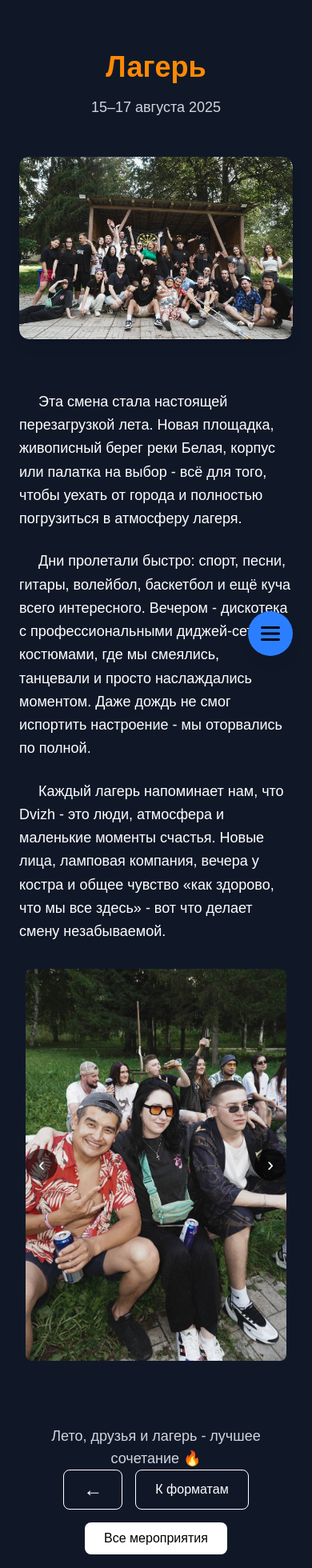
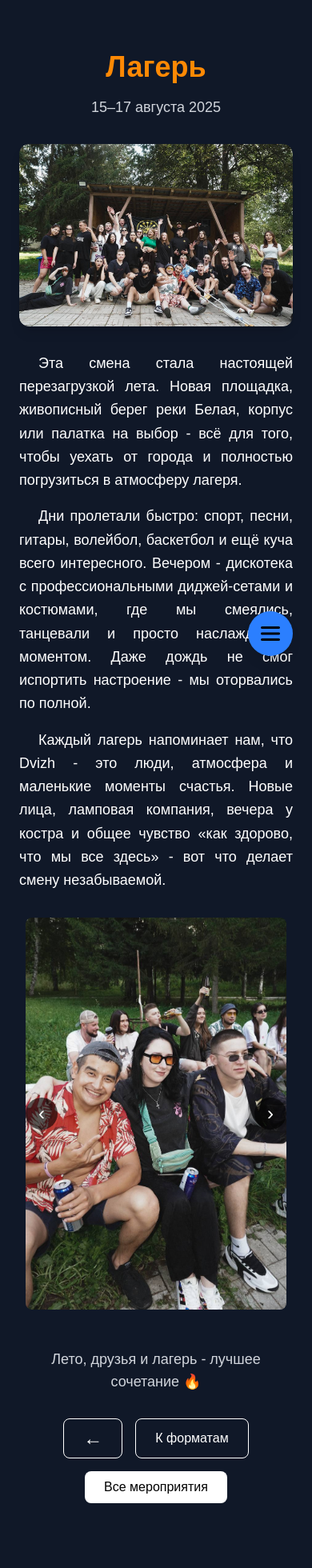
Before and after one commit to NGng166/dvizhu-site, a Next.js app: page /events/lager-15-08 in a window 390 px wide. Shown: the top 1960 px of the page at 80% size. Built offline with nearby package versions, Linux system fonts and the light colour scheme.

Commit message:
Update page.tsx

```diff
--- a/app/events/lager-15-08/page.tsx
+++ b/app/events/lager-15-08/page.tsx
@@ -16,7 +16,7 @@ export default function LagerPage() {
     <main className="bg-gray-900 text-white min-h-screen px-6 sm:px-16 md:px-32 py-16">
 
       {/* Заголовок */}
-      <section className="mb-12 text-center max-w-3xl mx-auto">
+      <section className="mb-8 sm:mb-10 text-center max-w-3xl mx-auto">
         <h1 className="text-4xl sm:text-5xl font-bold text-orange-400 mb-4">
           Лагерь
         </h1>
@@ -26,7 +26,11 @@ export default function LagerPage() {
       </section>
 
       {/* Общее фото лагеря */}
-      <section className="mb-16 max-w-3xl mx-auto overflow-hidden rounded-xl shadow-lg">
+      <section className="
+  mb-8 sm:mb-16
+  max-w-3xl mx-auto
+  overflow-hidden rounded-xl shadow-lg
+">
         <img
           src="/lager-15-08/hero.jpg"
           alt="Лагерь"
@@ -35,7 +39,12 @@ export default function LagerPage() {
       </section>
 
       {/* Основной текст */}
-      <section className="max-w-3xl mx-auto mb-20 space-y-6 text-lg leading-relaxed">
+      <section className="
+  max-w-3xl mx-auto
+  mb-12 sm:mb-20
+  space-y-4 sm:space-y-6
+  text-lg leading-relaxed text-justify
+">
         <p className="indent-6">
           Эта смена стала настоящей перезагрузкой лета. Новая площадка, живописный берег реки Белая, корпус или палатка на выбор - всё для того, чтобы уехать от города и полностью погрузиться в атмосферу лагеря.
         </p>
@@ -55,7 +64,7 @@ export default function LagerPage() {
       </section>
 
       {/* Финальная строка */}
-      <section className="text-center mt-8 text-lg text-gray-300">
+      <section className="text-center mt-8 mb-8 sm:mb-12 text-lg text-gray-300">
         Лето, друзья и лагерь - лучшее сочетание 🔥
       </section>
 
```
